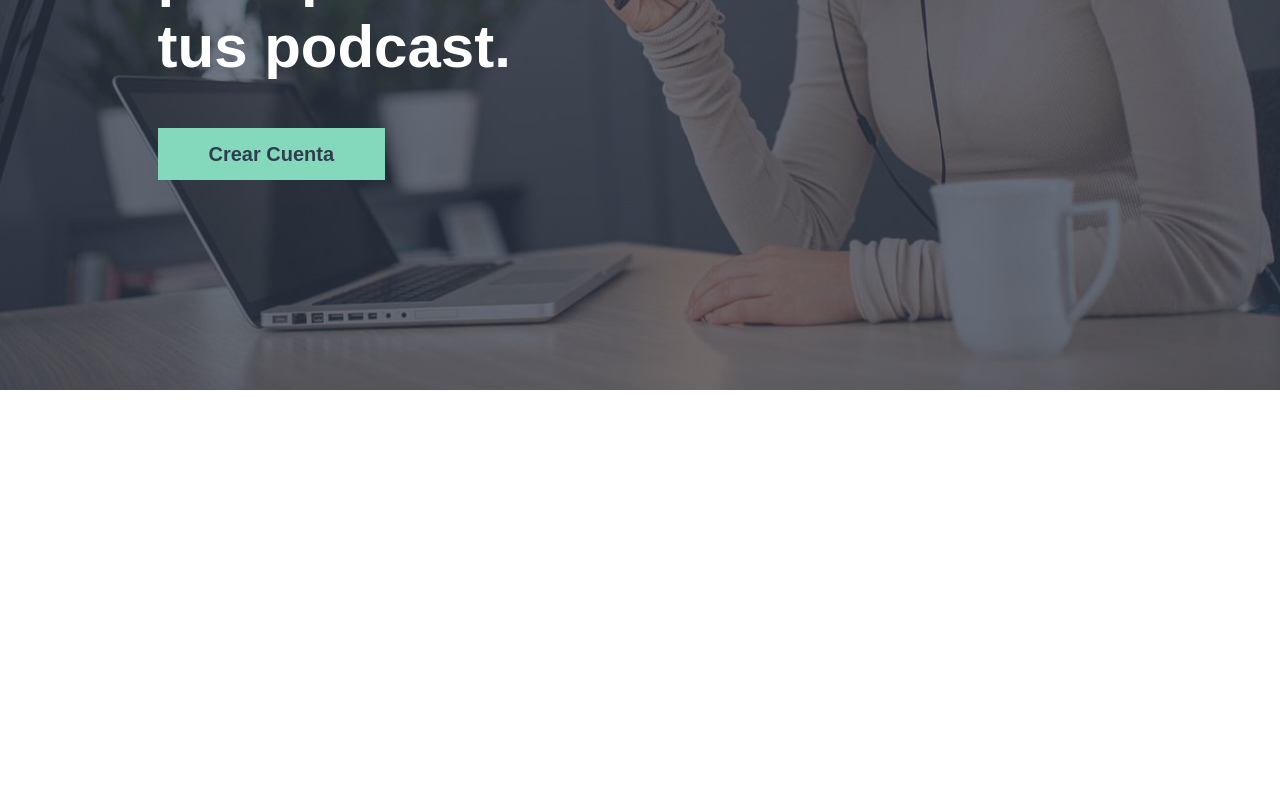
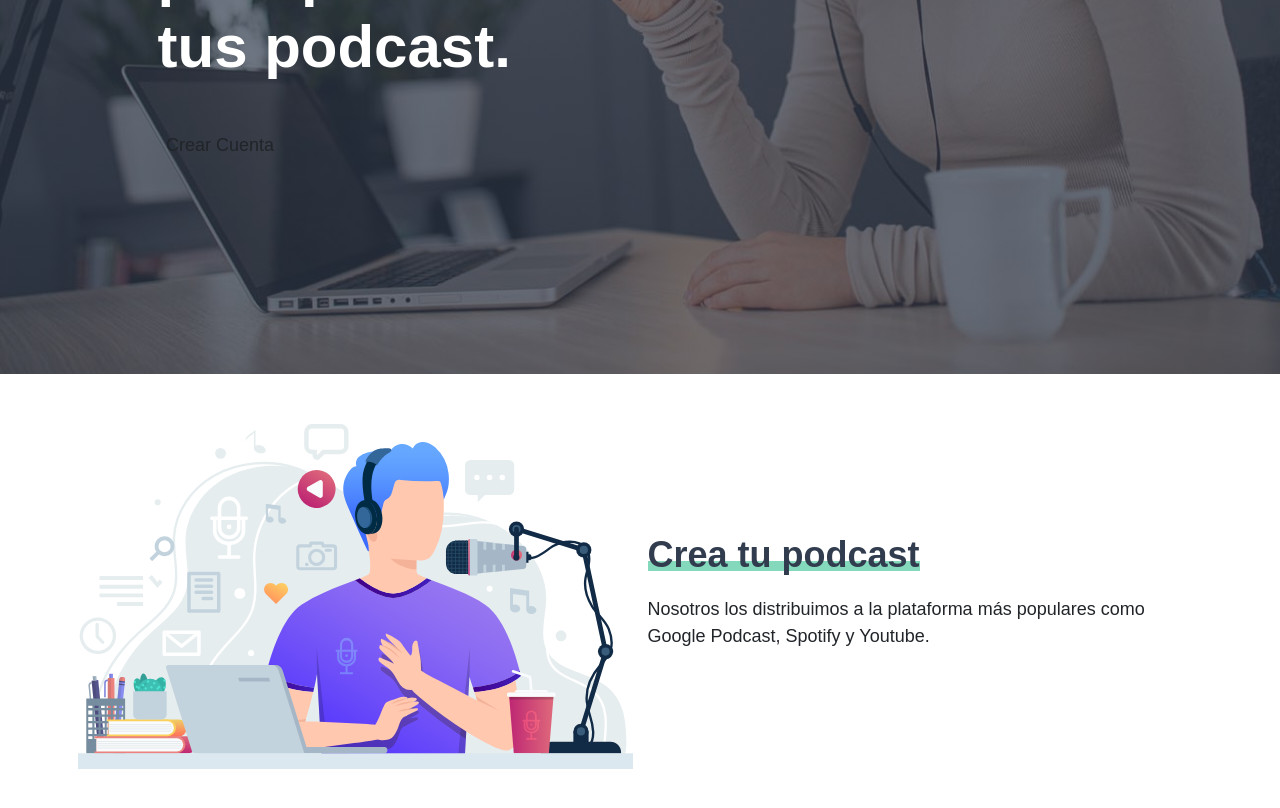
Before and after one commit to AMGSpain/PodcastFM04, an Angular app: page / in a window 1280 px wide. Shown: the part 540-1348 px from the top of the page. Before the commit the page ends 930 px from the top, so only its background shows below. Built offline with nearby package versions, Linux system fonts and the light colour scheme.

Commit message:
section2

```diff
--- /dev/null
+++ b/src/Crea/_crea.scss
@@ -0,0 +1,9 @@
+@use '../custom' as *;
+@use '../utils/mixins' as m;
+
+//PAra crear la barra
+.crea-podcast{
+    h2{
+      @include m.headingBorder($secondary, $primary);
+    }
+}
--- /dev/null
+++ b/src/Crea/_index.scss
@@ -0,0 +1 @@
+@forward 'crea';
--- a/src/_custom.scss
+++ b/src/_custom.scss
@@ -9,8 +9,10 @@ $headings-font-family:'Poppins', sans-serif;
 $headings-font-weight:700;
 $font-family-sans-serif: 'Poppins', sans-serif;
 $h1-font-size: 4.5rem;
+$font-size-base: 1.8rem;
 //Para calibrar a tamaño pixeles los rem:
 $font-size-root:62.5%;
+$h2-font-size: 3.6rem;
 
 
 //Tamaño Spacer de Variables:
--- a/src/app/app.component.html
+++ b/src/app/app.component.html
@@ -9,3 +9,15 @@
     </div>
   </div>
 </header>
+
+<section class="container-xl py-3 crea-podcast">
+  <div class="row align-items-center">
+    <div class="col-md-6">
+      <img src="assets/img/imagen_podcast.svg" alt="imagen podcast">
+    </div>
+    <div class="col-md-6">
+       <h2>Crea tu podcast</h2>
+       <p class="mt-0"> Nosotros los distribuimos a la plataforma más populares como Google Podcast, Spotify y Youtube.</p>
+    </div>
+  </div>
+</section>
--- a/src/styles.scss
+++ b/src/styles.scss
@@ -4,3 +4,4 @@
 @import "components";
 @import "custom";
 @import "header";
+@import "Crea";
--- a/src/utils/_mixins.scss
+++ b/src/utils/_mixins.scss
@@ -1,6 +1,27 @@
+@use '../custom' as *;
+
 @mixin bgImage($url, $color){
   background-image: linear-gradient(transparentize($color, .3%) 0%, transparentize($color, .3%) 0% 100%), url($url);
   background-repeat: no-repeat;
   background-size: cover;
   background-position: top center;
 }
+
+//Para crear la barra:
+@mixin headingBorder($colorTexto, $colorLinea){
+  color: $colorTexto;
+  display: inline-block;
+  margin-top: 5rem;
+  @include media-breakpoint-up(md){
+    margin-top: 0;
+  }
+
+  &::after{
+    content: '';
+    height: 1rem;
+    width: 100%;
+    background-color: $colorLinea;
+    display: block;
+    margin: -1.5rem 0 0 0;
+  }
+}
```
